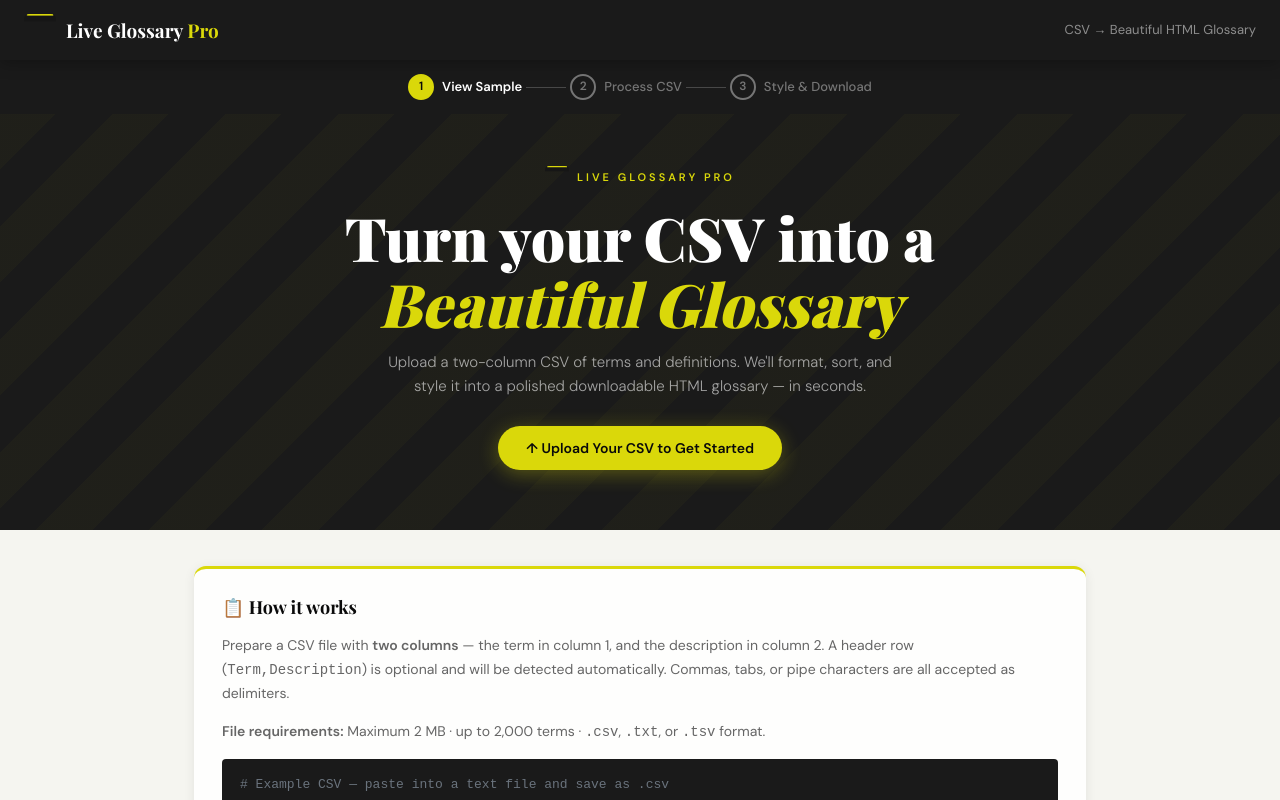
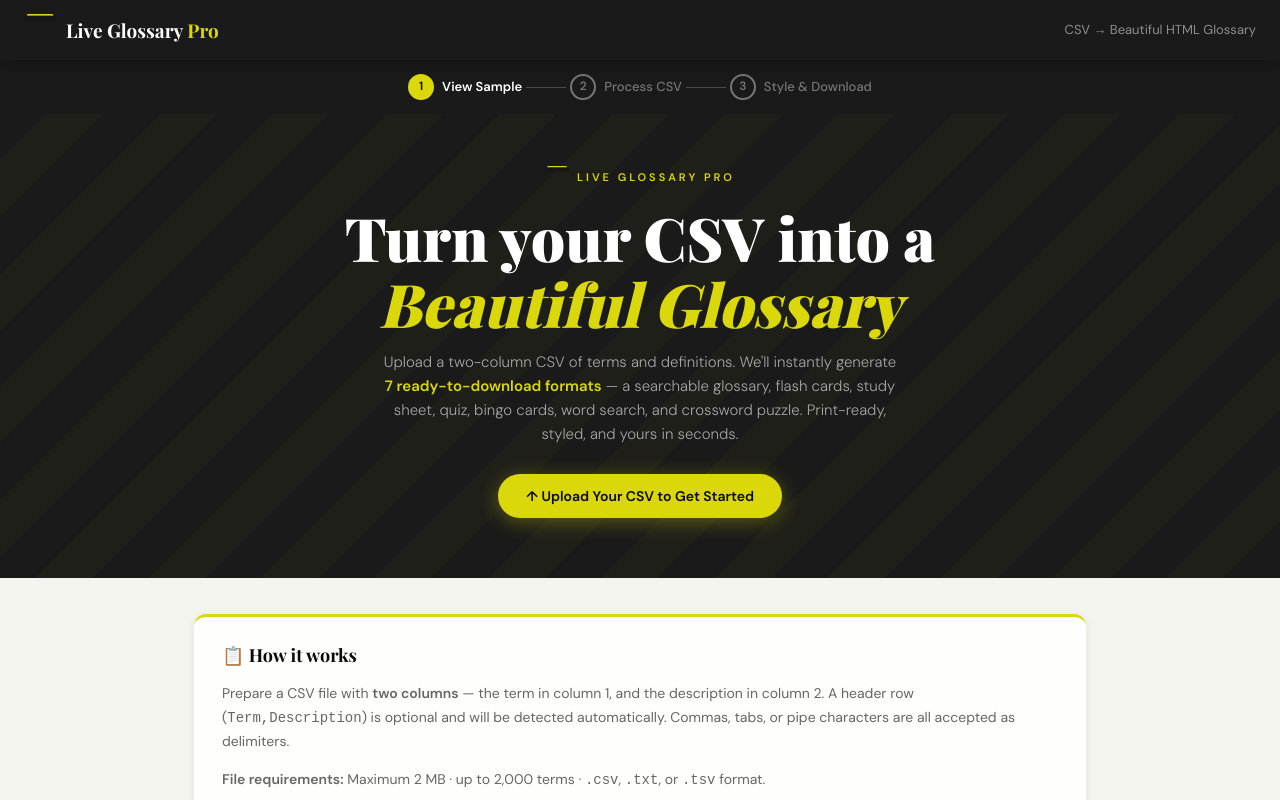
Before and after one commit to DangerLabKing/liveglossarypro, a React (Vite) app: page / in a window 1280 px wide. Shown: the top 800 px of the page. Built offline with nearby package versions, Linux system fonts and the light colour scheme.

Commit message:
v1.0.0 — add liveglossarypro.com and cliffowright.com links to all generated files

```diff
--- a/src/App.jsx
+++ b/src/App.jsx
@@ -415,7 +415,7 @@ function StepLanding({ onUpload }) {
           <span>Live Glossary Pro</span>
         </div>
         <h1 className="hero-title">Turn your CSV into a<br/><em>Beautiful Glossary</em></h1>
-        <p className="hero-sub">Upload a two-column CSV of terms and definitions. We'll format, sort, and style it into a polished downloadable HTML glossary — in seconds.</p>
+        <p className="hero-sub">Upload a two-column CSV of terms and definitions. We'll instantly generate <strong style={{color:"var(--accent)"}}>7 ready-to-download formats</strong> — a searchable glossary, flash cards, study sheet, quiz, bingo cards, word search, and crossword puzzle. Print-ready, styled, and yours in seconds.</p>
         <button className="hero-cta" onClick={() => uploadRef.current?.click()}>
           ↑ Upload Your CSV to Get Started
         </button>
```
